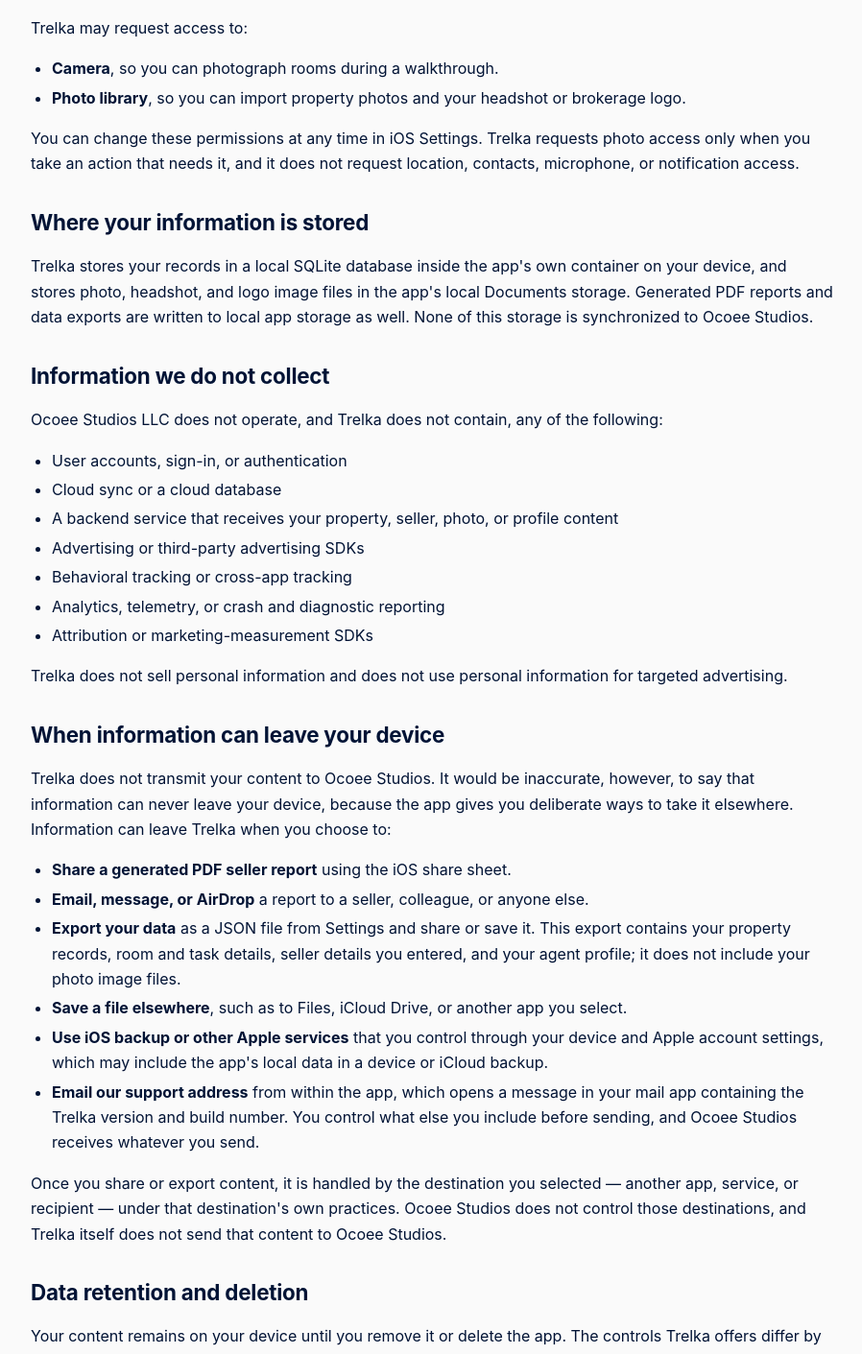
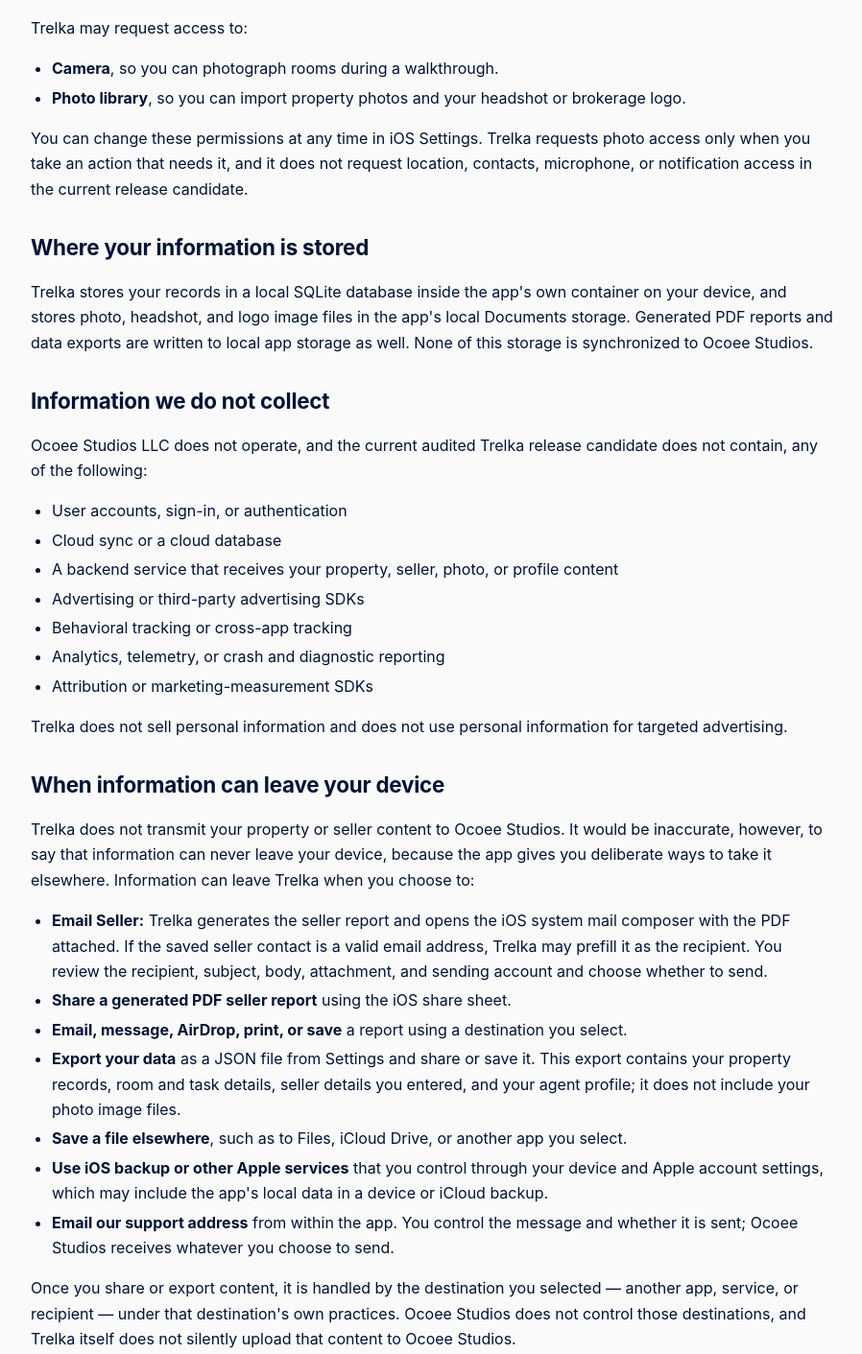
Before and after one commit to ocoee-studios/trelka-legal, a plain HTML site: page privacy.html in a window 1280 px wide. Shown: the part 1163-2574 px from the top of the page at 96% size, without its empty margins (190-1088 px from the left). Drawn offline with Linux system fonts and the light colour scheme.

Commit message:
Refresh Trelka privacy policy for Email Seller flow

```diff
--- a/privacy.html
+++ b/privacy.html
@@ -13,18 +13,19 @@
 <nav class="nav">
   <a href="index.html">Home</a>
   <a href="privacy.html">Privacy</a>
+  <a href="privacy-label.html">App Privacy</a>
   <a href="terms.html">Terms</a>
   <a href="support.html">Support</a>
   <a href="privacy-choices.html">Privacy Choices</a>
 </nav>
 
 <h1>Privacy Policy</h1>
-<p class="muted">Effective August 7, 2026</p>
+<p class="muted">Effective August 11, 2026</p>
 
 <p>Trelka is published by Ocoee Studios LLC. This policy explains how Trelka handles information when you use the app.</p>
 
 <div class="notice">
-  <strong>Current privacy posture:</strong> Trelka is a local-first app. It has no user accounts, no cloud sync, and no advertising. The property, photo, and profile content you enter is stored on your device, and Ocoee Studios does not operate a server that receives it. Content leaves Trelka only when you choose to share or export it.
+  <strong>Current privacy posture:</strong> Trelka is a local-first app. It has no user accounts, no cloud sync, and no advertising. The property, photo, seller, and profile content you enter is stored on your device, and Ocoee Studios does not operate a server that receives it. Content leaves Trelka only when you choose to share, email, save, print, or export it.
 </div>
 
 <h2>Information you create</h2>
@@ -51,13 +52,13 @@
   <li><strong>Camera</strong>, so you can photograph rooms during a walkthrough.</li>
   <li><strong>Photo library</strong>, so you can import property photos and your headshot or brokerage logo.</li>
 </ul>
-<p>You can change these permissions at any time in iOS Settings. Trelka requests photo access only when you take an action that needs it, and it does not request location, contacts, microphone, or notification access.</p>
+<p>You can change these permissions at any time in iOS Settings. Trelka requests photo access only when you take an action that needs it, and it does not request location, contacts, microphone, or notification access in the current release candidate.</p>
 
 <h2>Where your information is stored</h2>
 <p>Trelka stores your records in a local SQLite database inside the app's own container on your device, and stores photo, headshot, and logo image files in the app's local Documents storage. Generated PDF reports and data exports are written to local app storage as well. None of this storage is synchronized to Ocoee Studios.</p>
 
 <h2>Information we do not collect</h2>
-<p>Ocoee Studios LLC does not operate, and Trelka does not contain, any of the following:</p>
+<p>Ocoee Studios LLC does not operate, and the current audited Trelka release candidate does not contain, any of the following:</p>
 <ul>
   <li>User accounts, sign-in, or authentication</li>
   <li>Cloud sync or a cloud database</li>
@@ -70,16 +71,17 @@
 <p>Trelka does not sell personal information and does not use personal information for targeted advertising.</p>
 
 <h2>When information can leave your device</h2>
-<p>Trelka does not transmit your content to Ocoee Studios. It would be inaccurate, however, to say that information can never leave your device, because the app gives you deliberate ways to take it elsewhere. Information can leave Trelka when you choose to:</p>
+<p>Trelka does not transmit your property or seller content to Ocoee Studios. It would be inaccurate, however, to say that information can never leave your device, because the app gives you deliberate ways to take it elsewhere. Information can leave Trelka when you choose to:</p>
 <ul>
+  <li><strong>Email Seller:</strong> Trelka generates the seller report and opens the iOS system mail composer with the PDF attached. If the saved seller contact is a valid email address, Trelka may prefill it as the recipient. You review the recipient, subject, body, attachment, and sending account and choose whether to send.</li>
   <li><strong>Share a generated PDF seller report</strong> using the iOS share sheet.</li>
-  <li><strong>Email, message, or AirDrop</strong> a report to a seller, colleague, or anyone else.</li>
+  <li><strong>Email, message, AirDrop, print, or save</strong> a report using a destination you select.</li>
   <li><strong>Export your data</strong> as a JSON file from Settings and share or save it. This export contains your property records, room and task details, seller details you entered, and your agent profile; it does not include your photo image files.</li>
   <li><strong>Save a file elsewhere</strong>, such as to Files, iCloud Drive, or another app you select.</li>
   <li><strong>Use iOS backup or other Apple services</strong> that you control through your device and Apple account settings, which may include the app's local data in a device or iCloud backup.</li>
-  <li><strong>Email our support address</strong> from within the app, which opens a message in your mail app containing the Trelka version and build number. You control what else you include before sending, and Ocoee Studios receives whatever you send.</li>
+  <li><strong>Email our support address</strong> from within the app. You control the message and whether it is sent; Ocoee Studios receives whatever you choose to send.</li>
 </ul>
-<p>Once you share or export content, it is handled by the destination you selected — another app, service, or recipient — under that destination's own practices. Ocoee Studios does not control those destinations, and Trelka itself does not send that content to Ocoee Studios.</p>
+<p>Once you share or export content, it is handled by the destination you selected — another app, service, or recipient — under that destination's own practices. Ocoee Studios does not control those destinations, and Trelka itself does not silently upload that content to Ocoee Studios.</p>
 
 <h2>Data retention and deletion</h2>
 <p>Your content remains on your device until you remove it or delete the app. The controls Trelka offers differ by item. Individual rooms, preparation tasks, and photos can be deleted from within the app, and deleting a photo also removes its underlying image files during the app's routine cleanup. A demo property can be removed outright and leaves nothing behind. A real property can currently be archived rather than permanently deleted, which keeps its records — including any seller details you entered — stored on the device. Deleting Trelka from your device removes its local app container, subject to any device or Apple backup settings you control. See <a href="privacy-choices.html">Privacy Choices</a> for more information.</p>
@@ -91,7 +93,7 @@
 <p>Trelka relies on iOS-provided storage and app-container protections. No method of electronic storage is guaranteed to be completely secure, so you should maintain appropriate device security, a device passcode, and backups. Because Trelka is local-first, the security of your property and seller records depends substantially on the security of the device they are stored on.</p>
 
 <h2>Changes</h2>
-<p>We may update this policy as Trelka evolves. If Trelka later adds accounts, sync, analytics, or any service that transmits content off the device, this policy and our App Store privacy disclosures will be updated before that change ships. The effective date above will be revised when material changes are made.</p>
+<p>We may update this policy as Trelka evolves. If Trelka later adds purchases, accounts, sync, analytics, advertising, crash reporting, or any service that changes how data is transmitted or handled, this policy and our App Store privacy disclosures will be reviewed and updated before that change ships. The effective date above will be revised when material changes are made.</p>
 
 <h2>Contact</h2>
 <p>Ocoee Studios LLC<br>
```
